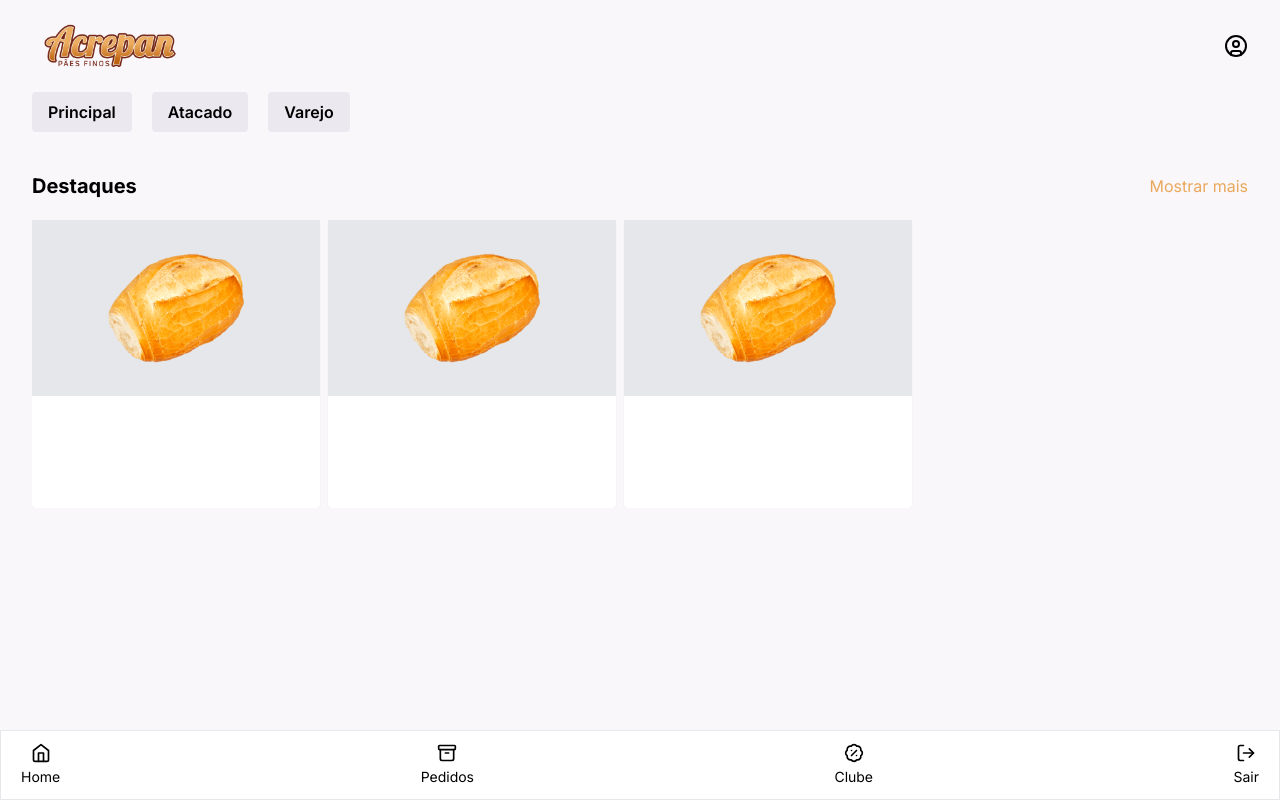
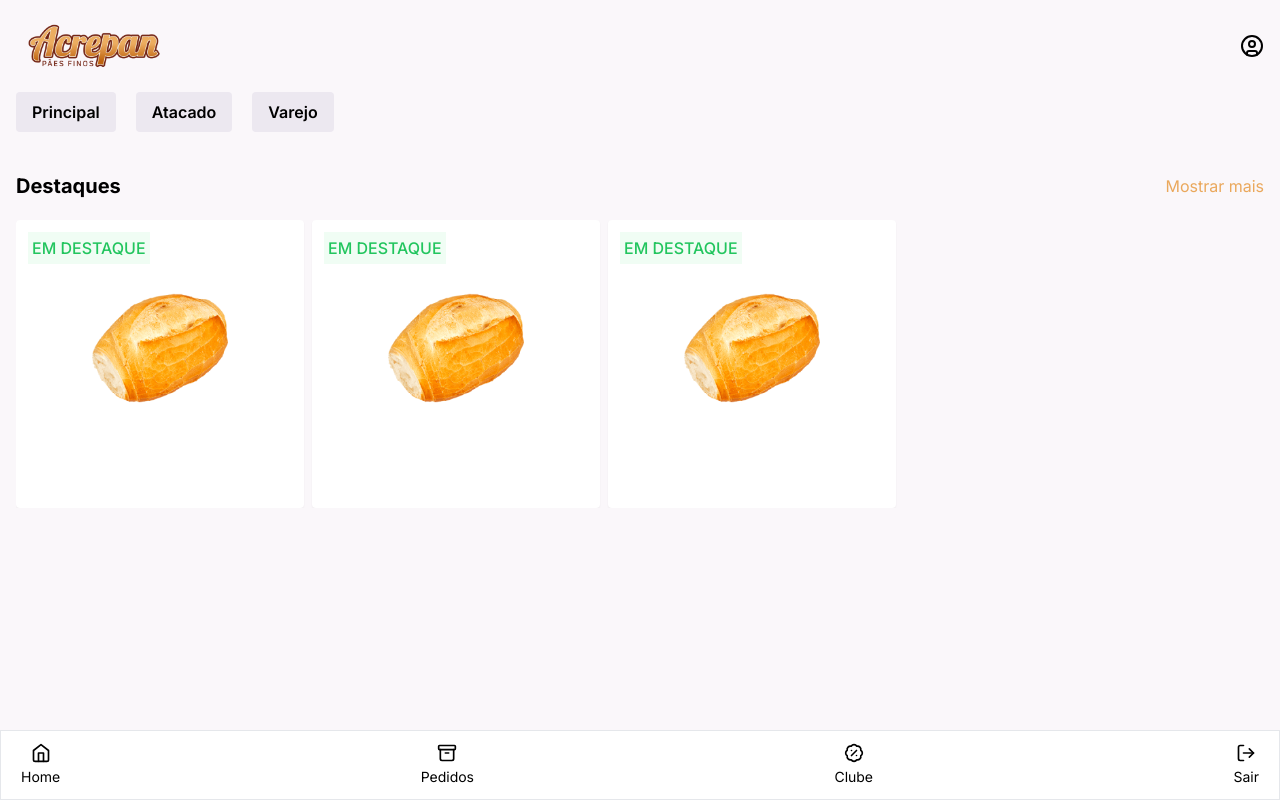
Before and after one commit to WillDevAC/acrepan-webapp, a Next.js app: page /home/all in a window 1280 px wide. Built offline with nearby package versions, Linux system fonts and the light colour scheme.

Commit message:
feat: add promotions card

```diff
--- a/src/app/components/Card.tsx
+++ b/src/app/components/Card.tsx
@@ -3,8 +3,11 @@
 export function Card() {
   return (
     <div className="flex bg-white shadow-sm min-w-72 max-w-72 rounded h-72">
-      <div className="flex items-center justify-center h-44 w-full bg-gray-200">
-        <img src="/pao.png" className="object-contain w-full h-full p-5" />
+      <div className="flex items-center justify-center h-44 w-full relative">
+        <img src="/pao.png" className="object-contain w-full h-full p-5 mt-20 bg-white" />
+        <div className="absolute flex top-0 left-0 m-3 p-1 bg-green-50 text-green-500 font-medium">
+          EM DESTAQUE
+        </div>
       </div>
     </div>
   );
--- a/src/app/components/Header.tsx
+++ b/src/app/components/Header.tsx
@@ -4,7 +4,7 @@ import Image from "next/image";
 
 export function Header() {
   return (
-    <header className="w-full flex h-auto items-center justify-between px-8 py-1">
+    <header className="w-full flex h-auto items-center justify-between px-4 py-1">
       <div className="flex items-center">
         <Image src='/logo.png' height={150} width={150} alt="Website Logo"/>
       </div>
--- a/src/layout/dashboard.tsx
+++ b/src/layout/dashboard.tsx
@@ -9,7 +9,7 @@ export function LayoutDashboard({ children }: LayoutDashboardProps) {
   return (
     <>
       <Header />
-      <div className="px-8">{children}</div>
+      <div className="px-4">{children}</div>
       <Menu/>
     </>
   );
```
